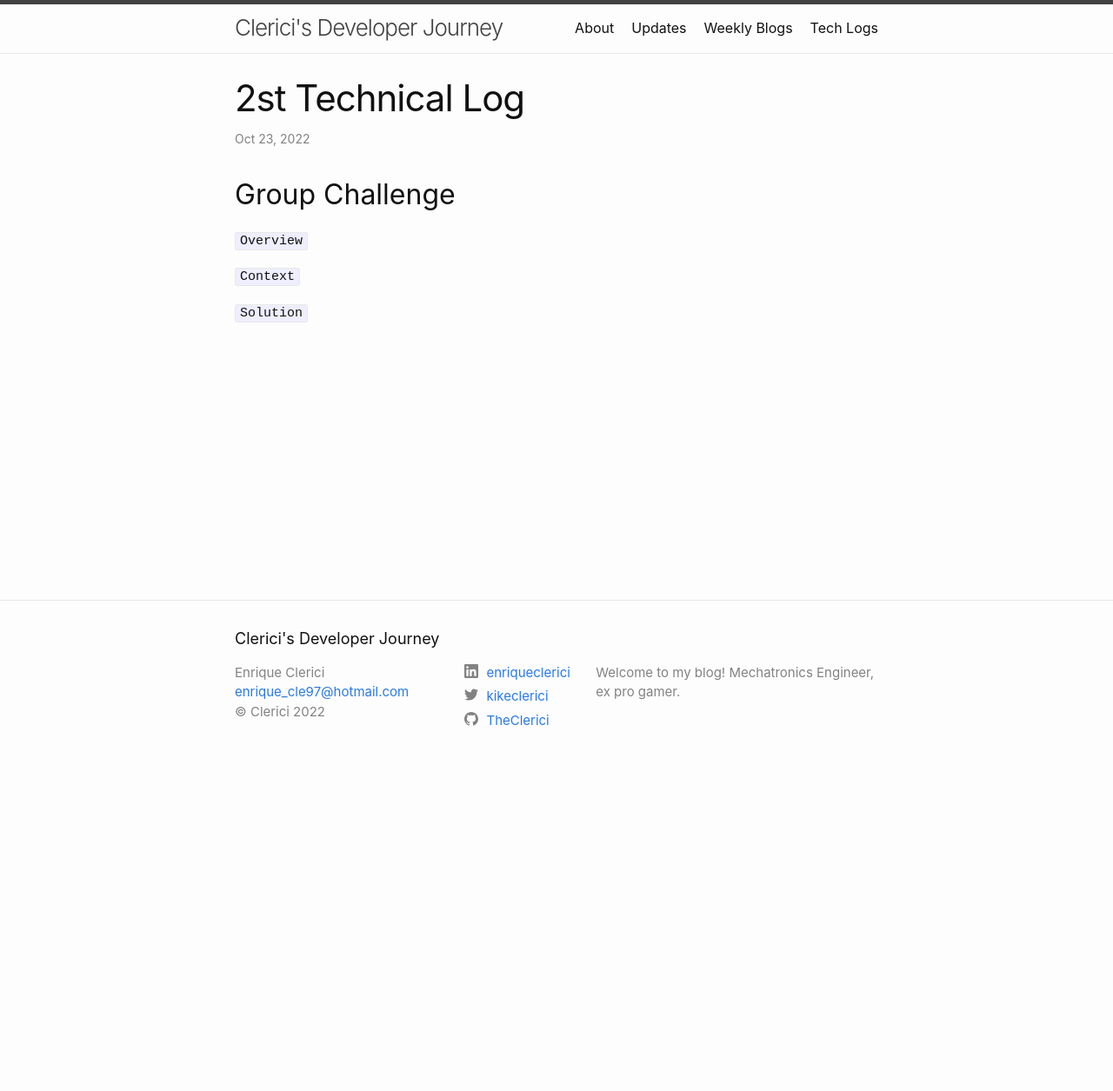
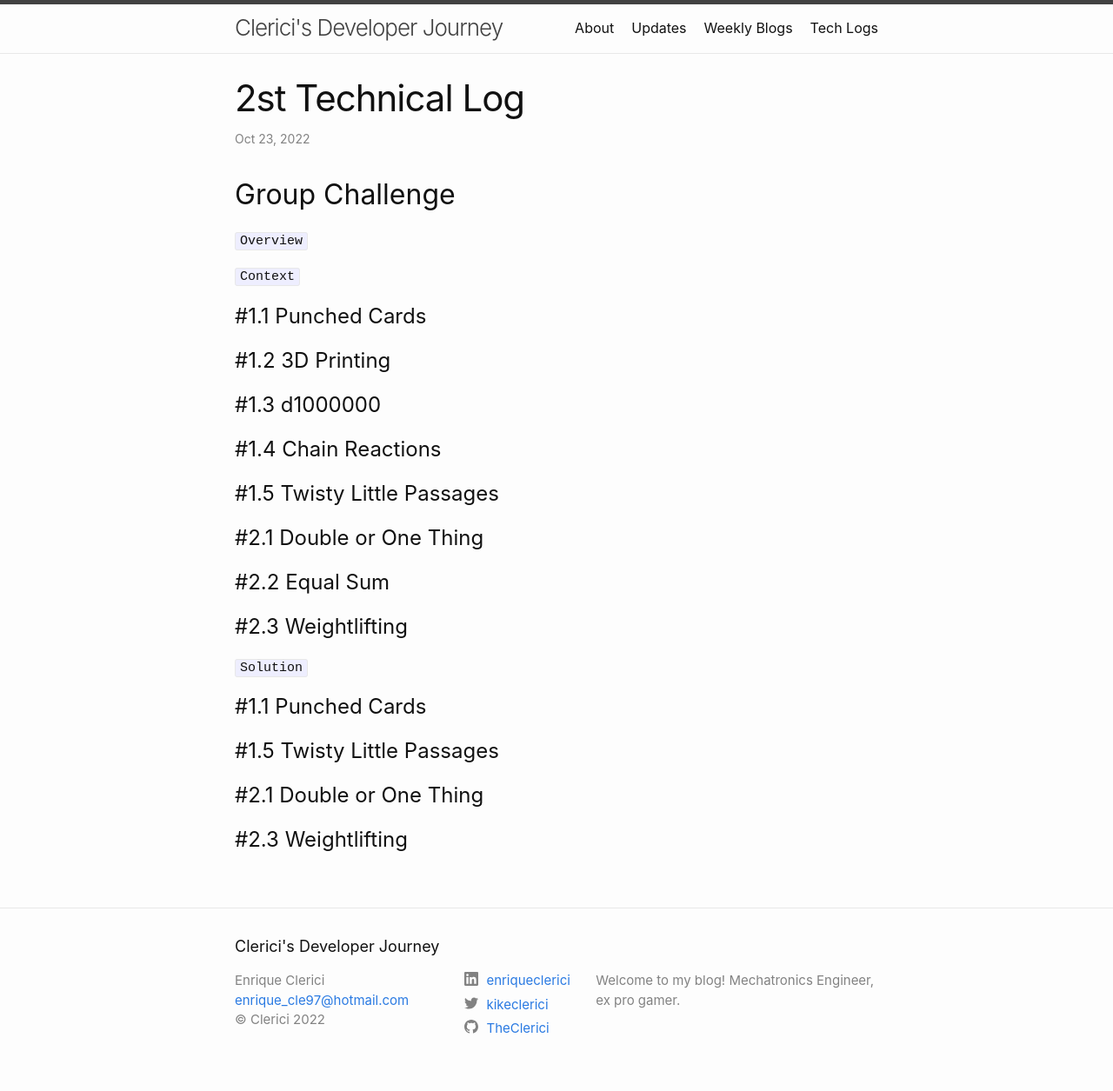
Before and after one commit to TheClerici/my-blog, a Jekyll site: the page built from blog-logs/_posts/2022-10-23-2ndTechLog.md, in a window 1280 px wide. Shown: the whole page at 87% size. Built offline with Jekyll 4.4.1, drawn with Linux system fonts in a browser that asks for light colours; before the commit the page ends 900 px from its top, so only the background shows below that.

Commit message:
log 2 order

```diff
--- a/blog-logs/_posts/2022-10-23-2ndTechLog.md
+++ b/blog-logs/_posts/2022-10-23-2ndTechLog.md
@@ -12,6 +12,28 @@ category: Log
 
 `Context`
 
+# #1.1 Punched Cards
 
+# #1.2 3D Printing
+
+# #1.3 d1000000
+
+# #1.4 Chain Reactions
+
+# #1.5 Twisty Little Passages
+
+# #2.1 Double or One Thing
+
+# #2.2 Equal Sum
+
+# #2.3 Weightlifting
 
 `Solution`
+
+# #1.1 Punched Cards
+
+# #1.5 Twisty Little Passages
+
+# #2.1 Double or One Thing
+
+# #2.3 Weightlifting
```
